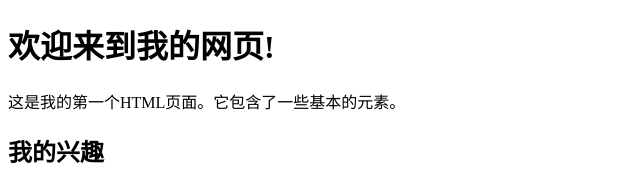
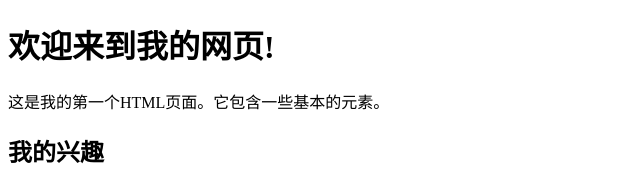
Before and after one commit to fishredflying/fishredflying.github.io, a plain HTML site: page index.html in a window 1280 px wide. Shown: the top 185 px of the page, 0-640 px from the left. Drawn offline with Linux system fonts and the light colour scheme.

Commit message:
Update index.html

```diff
--- a/index.html
+++ b/index.html
@@ -7,7 +7,7 @@
 </head>
 <body>
     <h1>欢迎来到我的网页!</h1>
-    <p>这是我的第一个HTML页面。它包含了一些基本的元素。</p>
+    <p>这是我的第一个HTML页面。它包含一些基本的元素。</p>
 
     <h2>我的兴趣</h2>
     <ul>
```
